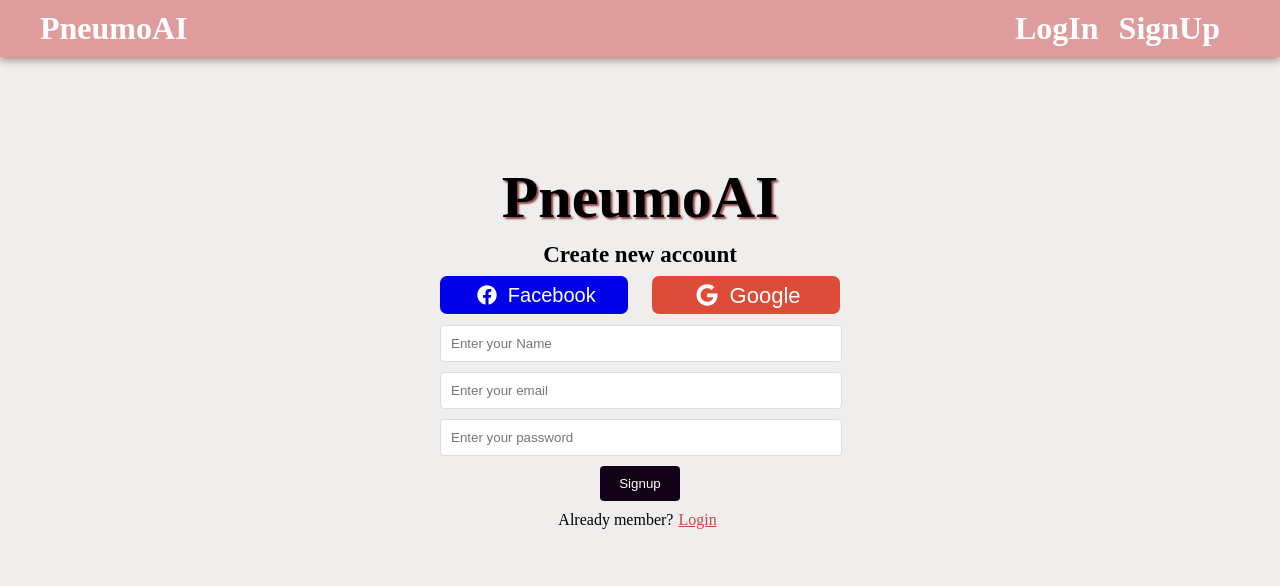
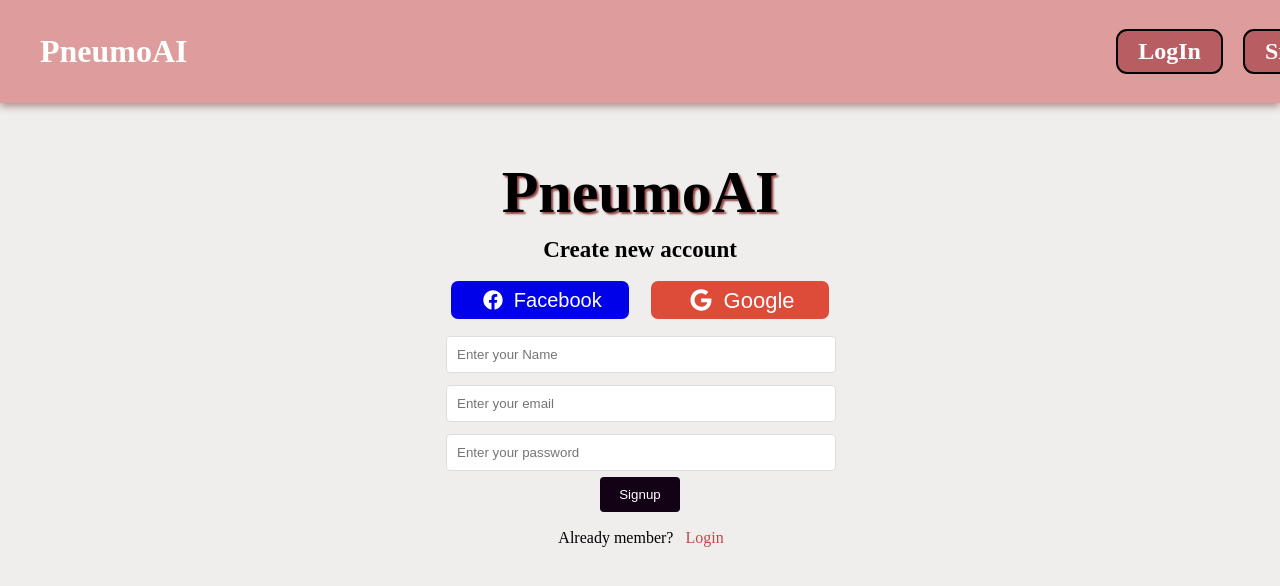
Before and after one commit to anjali803/PneumoAI, a React (Vite) app in the folder Frontend/pneumoai/: page /SignupPage in a window 1280 px wide. Shown: the top 586 px of the page. Built offline with nearby package versions, Linux system fonts and the light colour scheme.

Commit message:
Modified files

```diff
--- a/Frontend/pneumoai/src/App.css
+++ b/Frontend/pneumoai/src/App.css
@@ -41,10 +41,15 @@ body, h1, h2, h3, p, ul, li {
   nav ul {
     list-style: none;
     display: flex;
+    margin: 0px -133px;
   }
 
   nav ul li {
-    margin-right: 20px;
+    padding: 7px 0px;
+    margin: 19px 10px;
+    border: 2px solid black;
+    background: #b85e62;
+    border-radius: 11px;
   }
 
   /* Apply styles to NavLink */
@@ -53,7 +58,8 @@ body, h1, h2, h3, p, ul, li {
     color: #fff;
     font-weight: bold;
     transition: color 0.3s ease;
-    font-size: 2rem;
+    font-size: 24px;
+    padding: 0px 20px;
   }
 
   /* Change color on hover */
@@ -65,7 +71,7 @@ body, h1, h2, h3, p, ul, li {
 /* HomePage */
 
 
-.container {
+.upload-container {
     max-width: 50%;
     border: 2px dashed #ff7875;
     padding: 16px;
@@ -129,11 +135,13 @@ body, h1, h2, h3, p, ul, li {
 /* LoginPage */
 .login-container {
   max-width: 400px;
-  margin: 143px auto;
-  padding: 20px;
+    margin: 138px auto;
+    padding: 20px;
 
 
 }
+
+
 
 .PneumoAI-text {
   text-align: center;
@@ -145,26 +153,20 @@ body, h1, h2, h3, p, ul, li {
   font-family: cursive;
 }
 
-
-
-
 input {
-  width: 95%;
+  width: 92%;
   padding: 10px;
-  margin-bottom: 10px;
+  margin: 6px 6px;
   border: 1px solid #ddd;
   border-radius: 4px;
 }
 
-.login-text{
+.semi-bold-text{
   text-align: center;
   margin-top: 10px;
   font-size: 23px;
   font-weight: 600;
 }
-
-
-
 .password-text {
   display: flex;
   align-items: center;
@@ -178,14 +180,14 @@ input {
   display: block;
   width: 47%;
   padding: 7px;
-  margin-bottom: 11px;
+  margin: 11px;
   background-color: #0001e8;
   border: none;
   border-radius: 7px;
   cursor: pointer;
   font-size: 20px;
   height: 38px;
-  margin-top: 8px;
+
   color: white;
 }
 
@@ -196,14 +198,14 @@ background-color: #2828f1;
   display: block;
   width: 47%;
   padding: 7px;
-  margin-bottom: 11px;
+  margin: 11px;
   background-color: #dd4b39;
   border: none;
   border-radius: 7px;
   cursor: pointer;
   font-size: 22px;
   height: 38px;
-  margin-top: 8px;
+
   color: white;
 }
 
@@ -221,7 +223,7 @@ background-color: #2828f1;
 }
 
 
-.login-button{
+button{
   display: block;
   width: 20%;
   padding: 10px;
@@ -232,6 +234,7 @@ background-color: #2828f1;
   border-radius: 4px;
   cursor: pointer;
   margin: auto;
+
 }
 
 .create-account-div{
@@ -254,19 +257,18 @@ background-color: #2828f1;
   margin: -3px 5px;
 }
 
+p{
+  text-align: center;
+  margin: 7px;
+}
+
 /* ForgotPasswordPage */
 .forgotPassword-container{
-
-    max-width: 50%;
-    margin: 160px auto;
+  max-width: 50%;
+  margin: 236px auto;
 }
 
-.reset-your-password-text{
-  text-align: center;
-  margin-top: 10px;
-  font-size: 23px;
-  font-weight: 600;
-}
+
 
 .Enter-email-text{
   text-align: center;
@@ -287,10 +289,6 @@ form{
 }
 
 
-.notbot-text{
-  text-align: center;
-
-}
 
 .send-button{
   display: block;
@@ -304,3 +302,25 @@ form{
   cursor: pointer;
   margin: 10px auto;
 }
+
+/* Registered page */
+img{
+  margin: 4px 124px;
+}
+
+.Registered-button{
+  display: block;
+  width: 50%;
+  padding: 12px;
+  margin-bottom: 10px;
+  background-color: #130215;
+  color: #fff;
+  border: none;
+  border-radius: 4px;
+  cursor: pointer;
+  margin: auto;
+}
+
+a{
+  text-decoration: none;
+}
--- a/Frontend/pneumoai/src/App.jsx
+++ b/Frontend/pneumoai/src/App.jsx
@@ -5,6 +5,9 @@ import LoginPage from "./Pages/LoginPage";
 import SignupPage from "./Pages/SignupPage";
 import Navbar from "./Components/Navbar";
 import ForgotPasswordPage from "./Pages/ForgotPasswordPage";
+import RegisteredPage from "./Pages/RegisteredPage";
+import UserPage from "./Pages/UserPage";
+import RegisteredUserPage from "./Pages/RegisteredUserPage";
 
 function App() {
   return (
@@ -19,6 +22,12 @@ function App() {
             path="/ForgotPasswordPage"
             element={<ForgotPasswordPage />}
           ></Route>
+          <Route path="/RegisteredPage" element={<RegisteredPage />}></Route>
+          <Route path="/UserPage" element={<UserPage />}></Route>
+          <Route
+            path="/RegisteredUserPage"
+            element={<RegisteredUserPage />}
+          ></Route>
         </Routes>
       </BrowserRouter>
     </>
--- a/Frontend/pneumoai/src/Pages/ForgotPasswordPage.jsx
+++ b/Frontend/pneumoai/src/Pages/ForgotPasswordPage.jsx
@@ -3,7 +3,7 @@ const ForgotPasswordPage = () => {
   return (
     <div className="forgotPassword-container">
       <h1 className="PneumoAI-text">PneumoAI</h1>
-      <p className="reset-your-password-text">Reset your password</p>
+      <p className="semi-bold-text">Reset your password</p>
       {/* <p className="Enter-email-text">
         Enter your email and check your inbox for instructions. Please alsocheck
         your spam folder
@@ -20,7 +20,7 @@ const ForgotPasswordPage = () => {
           ></input>
         </form>
       </div>
-      <p className="notbot-text">Please confirm that you are not a bot.</p>
+      <p>Please confirm that you are not a bot.</p>
       <button className="send-button">Send</button>
       <div className="create-account-div">
         <p>Already member? </p>
--- a/Frontend/pneumoai/src/Pages/HomePage.jsx
+++ b/Frontend/pneumoai/src/Pages/HomePage.jsx
@@ -1,8 +1,7 @@
-
-import React, { useState } from 'react';
-import '../App.css';
-import { MdCloudUpload, MdDelete } from 'react-icons/md';
-import { AiFillFileImage } from 'react-icons/ai';
+import React, { useState } from "react";
+import "../App.css";
+import { MdCloudUpload, MdDelete } from "react-icons/md";
+import { AiFillFileImage } from "react-icons/ai";
 
 const HomePage = () => {
   const [selectedFile, setSelectedFile] = useState(null);
@@ -26,7 +25,7 @@ const HomePage = () => {
   };
 
   return (
-    <div className="container">
+    <div className="upload-container">
       <main>
         <form>
           <label htmlFor="imageUpload" className="upload-label">
--- a/Frontend/pneumoai/src/Pages/LoginPage.jsx
+++ b/Frontend/pneumoai/src/Pages/LoginPage.jsx
@@ -6,7 +6,7 @@ function LoginPage() {
     <>
       <div className="login-container">
         <h1 className="PneumoAI-text">PneumoAI</h1>
-        <p className="login-text">Login to your account</p>
+        <p className="semi-bold-text">Login to your account</p>
         <div className="button">
           <button className="facebook-icon-button">
             <FaFacebook /> Facebook
@@ -37,7 +37,9 @@ function LoginPage() {
           </Link>
         </div>
 
-        <button className="login-button">Login</button>
+        <Link to="/UserPage">
+          <button className="login-button">Log in</button>
+        </Link>
 
         <div className="create-account-div">
           <p>Don't have an account?</p>
--- a/Frontend/pneumoai/src/Pages/SignupPage.jsx
+++ b/Frontend/pneumoai/src/Pages/SignupPage.jsx
@@ -6,7 +6,7 @@ function SignupPage() {
     <>
       <div className="login-container">
         <h1 className="PneumoAI-text">PneumoAI</h1>
-        <p className="login-text">Create new account</p>
+        <p className="semi-bold-text">Create new account</p>
         <div className="button">
           <button className="facebook-icon-button">
             <FaFacebook /> Facebook
@@ -37,8 +37,9 @@ function SignupPage() {
             ></input>
           </div>
         </form>
-
-        <button className="login-button">Signup</button>
+        <Link to="/RegisteredPage">
+          <button className="login-button">Signup</button>
+        </Link>
 
         <div className="create-account-div">
           <p>Already member? </p>
```
